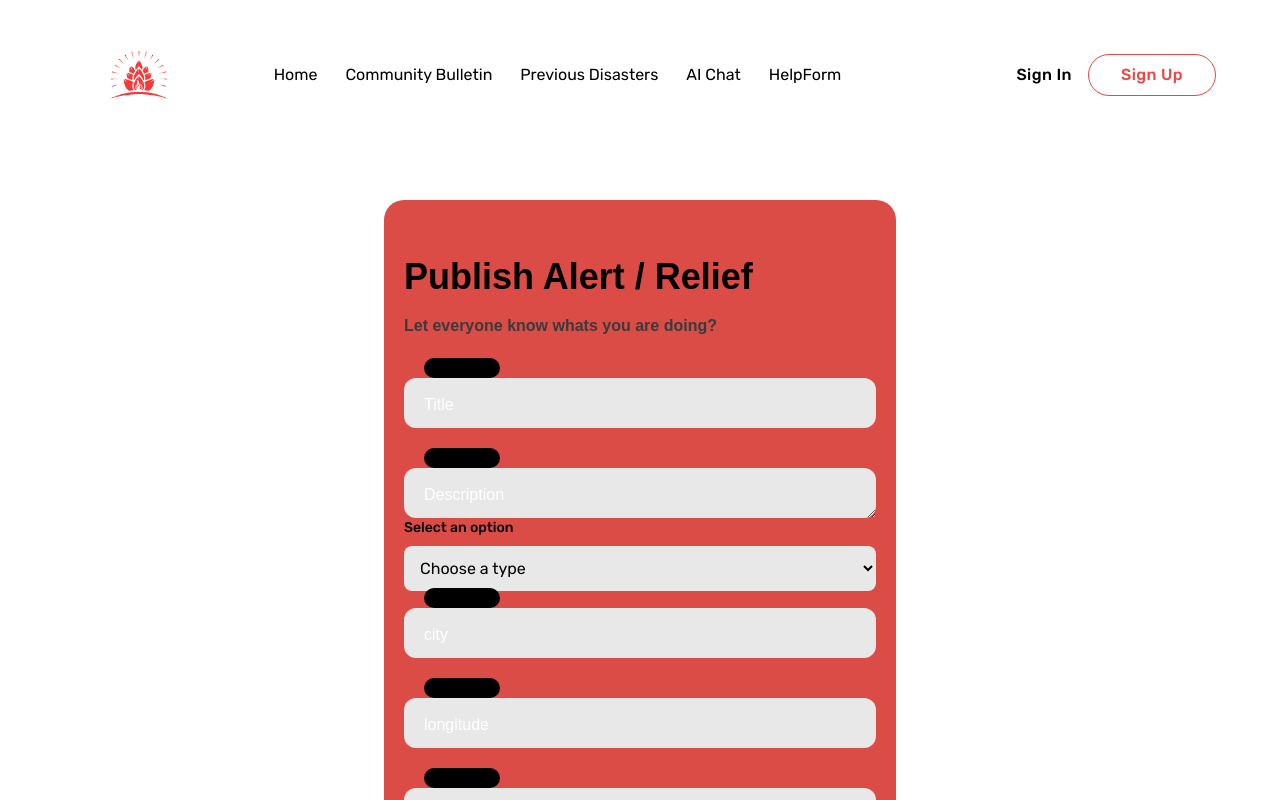
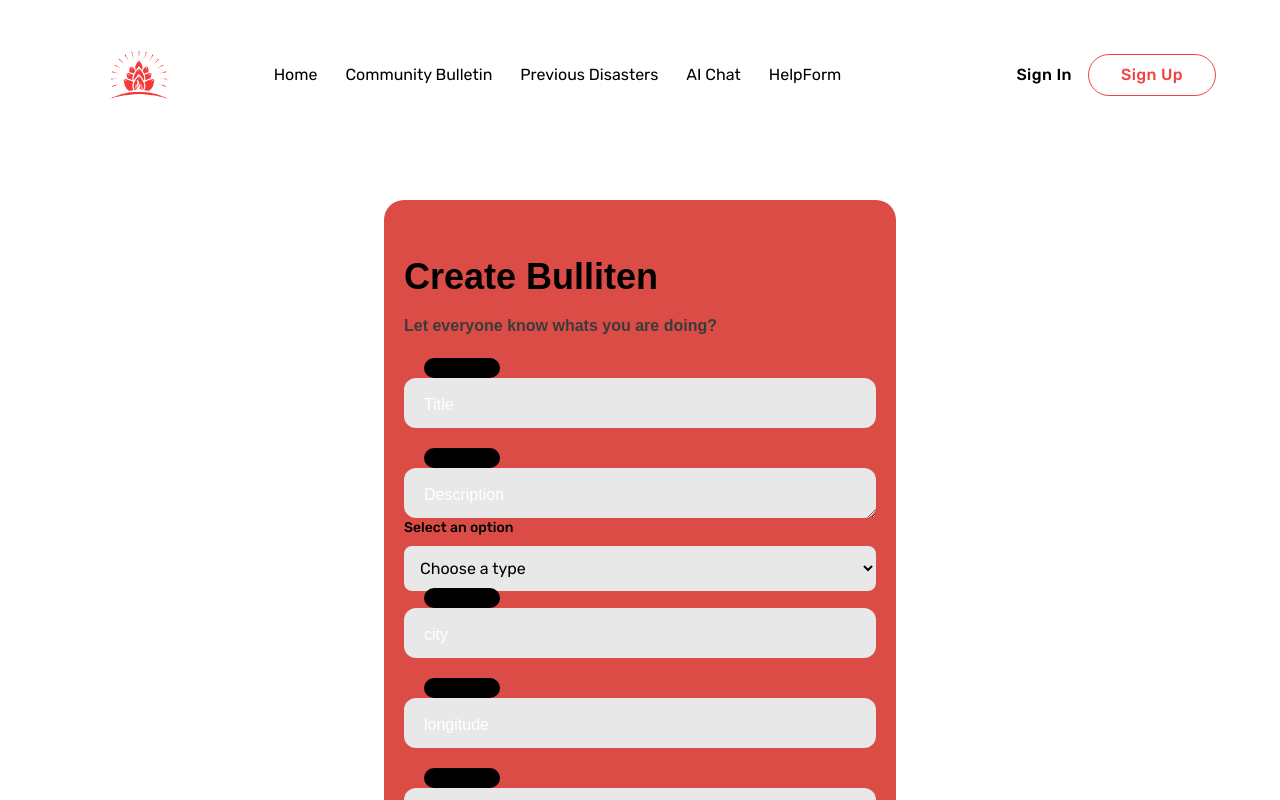
Before and after one commit to Sreetama2001/ResQmate-1, a Next.js app: page /alertcreate in a window 1280 px wide. Shown: the top 800 px of the page. Built offline with nearby package versions, Linux system fonts and the light colour scheme; no server answers; sample sign-in values are in the browser's storage.

Commit message:
Fix nasamap link and hero links

```diff
--- a/components/Hero.js
+++ b/components/Hero.js
@@ -70,10 +70,16 @@ const Hero = ({
               always be one step ahead.
             </p>
             <div className="flex gap-x-3">
+              <a href="/auth/signin">
+
               <ButtonPrimary>Get Started</ButtonPrimary>
+              </a>
               <div onClick={() => setVisible(true)}>
                 <ButtonPrimary>Urgent Help</ButtonPrimary>
               </div>
+              <a href="https://resqmate-nasa-maps.vercel.app/nasamap">
+                <ButtonPrimary>Nasa Pridiction</ButtonPrimary>
+              </a>
             </div>
           </div>
           <div className="flex w-full">
--- a/pages/alertcreate.js
+++ b/pages/alertcreate.js
@@ -107,7 +107,7 @@ const AlertCreate = () => {
             </div> */}
       <div className={styles.forms} style={{ marginTop: "20vh" }}>
         <form onSubmit={sendData} className={`${styles.form} my-10`}>
-          <div className={styles.title}>Publish Alert / Relief</div>
+          <div className={styles.title}>Create Bulliten</div>
           <div className={styles.subtitle}>
             Let everyone know whats you are doing?
           </div>
```
